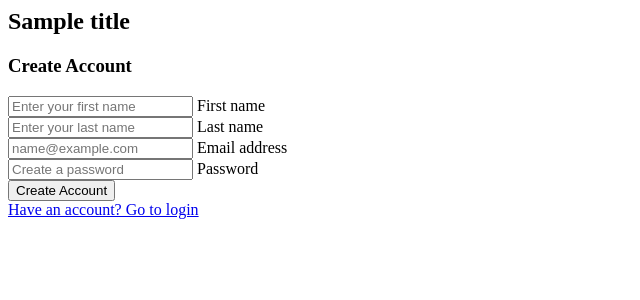
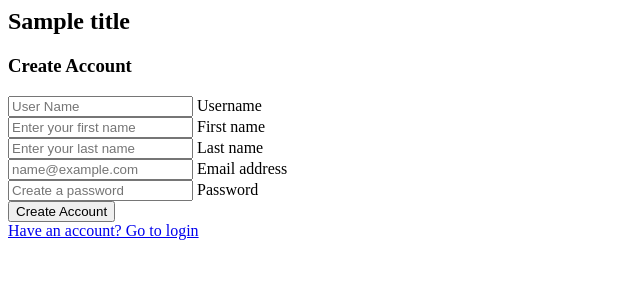
Before and after one commit to RichardFord10/CI4_APP, a CodeIgniter 4 app: template project-root/app/Views/pages/register.php in a window 1280 px wide. Shown: the top 300 px of the page, without its empty margins (0-640 px from the left). Run offline with PHP 8.4 and a stand-in for CodeIgniter, Linux system fonts and the light colour scheme; the template is opened without the code that fills it: most values are stand-ins (such as "Sample title", 1, 10 or a date in 2020); data that the repository does not hold is empty; some libraries are stand-ins or nearby versions.

Commit message:
finished register auth

```diff
--- a/project-root/app/Views/pages/register.php
+++ b/project-root/app/Views/pages/register.php
@@ -1,8 +1,9 @@
 <h2><?= esc($title) ?></h2>
 
 <?= session()->getFlashdata('error') ?>
+<?= session()->getFlashdata('error') ?>
 <?= service('validation')->listErrors() ?>
-<form action="/register" method="post">
+<form action="/register/save" method="post">
     <?= csrf_field() ?>
 
     <body class="bg-primary">
@@ -15,23 +16,27 @@
                                 <div class="card shadow-lg border-0 rounded-lg mt-5">
                                     <div class="card-header"><h3 class="text-center font-weight-light my-4">Create Account</h3></div>
                                     <div class="card-body">
-                                        <form>
+
+                                            <div class="form-floating mb-3">
+                                                <input class="form-control" id="user_name" type="text" name="user_name" placeholder="User Name"/>
+                                                <label for="inputusername">Username</label>
+                                            </div>
                                             <div class="row mb-3">
                                                 <div class="col-md-6">
                                                     <div class="form-floating mb-3 mb-md-0">
-                                                        <input class="form-control" id="inputFirstName" name="firstname" type="text" placeholder="Enter your first name" />
+                                                        <input class="form-control" id="inputFirstName" name="first_name" type="text" placeholder="Enter your first name" />
                                                         <label for="inputFirstName">First name</label>
                                                     </div>
                                                 </div>
                                                 <div class="col-md-6">
                                                     <div class="form-floating">
-                                                        <input class="form-control" id="inputLastName" type="text" name="lastname" placeholder="Enter your last name" />
+                                                        <input class="form-control" id="inputLastName" type="text" name="last_name" placeholder="Enter your last name" />
                                                         <label for="inputLastName">Last name</label>
                                                     </div>
                                                 </div>
                                             </div>
                                             <div class="form-floating mb-3">
-                                                <input class="form-control" id="inputEmail" type="email" name="email" placeholder="name@example.com" />
+                                                <input class="form-control" id="inputEmail" type="email" name="user_email" placeholder="name@example.com" />
                                                 <label for="inputEmail">Email address</label>
                                             </div>
                                             <div class="form-floating row mb-3">
@@ -45,7 +50,6 @@
                                             <div class="mt-4 mb-0">
                                                 <div class="d-grid"><button class="btn btn-primary btn-block" type="submit">Create Account</div>
                                             </div>
-                                        </form>
                                     </div>
                                     <div class="card-footer text-center py-3">
                                         <div class="small"><a href="<?php echo base_url();?>/pages/login">Have an account? Go to login</a></div>
```
Also changed, not shown: project-root/app/Controllers/Login.php (+30 -36 lines).
